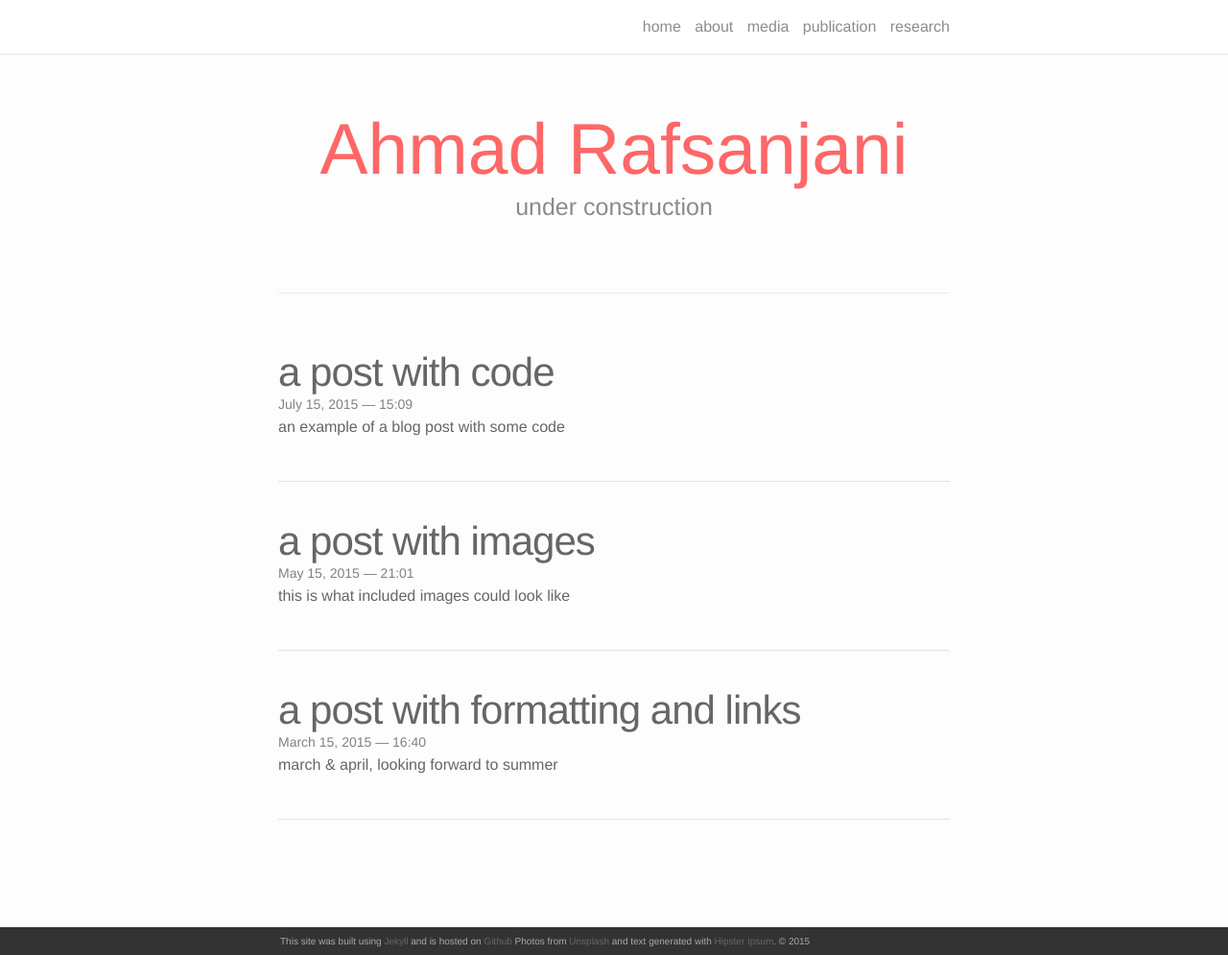
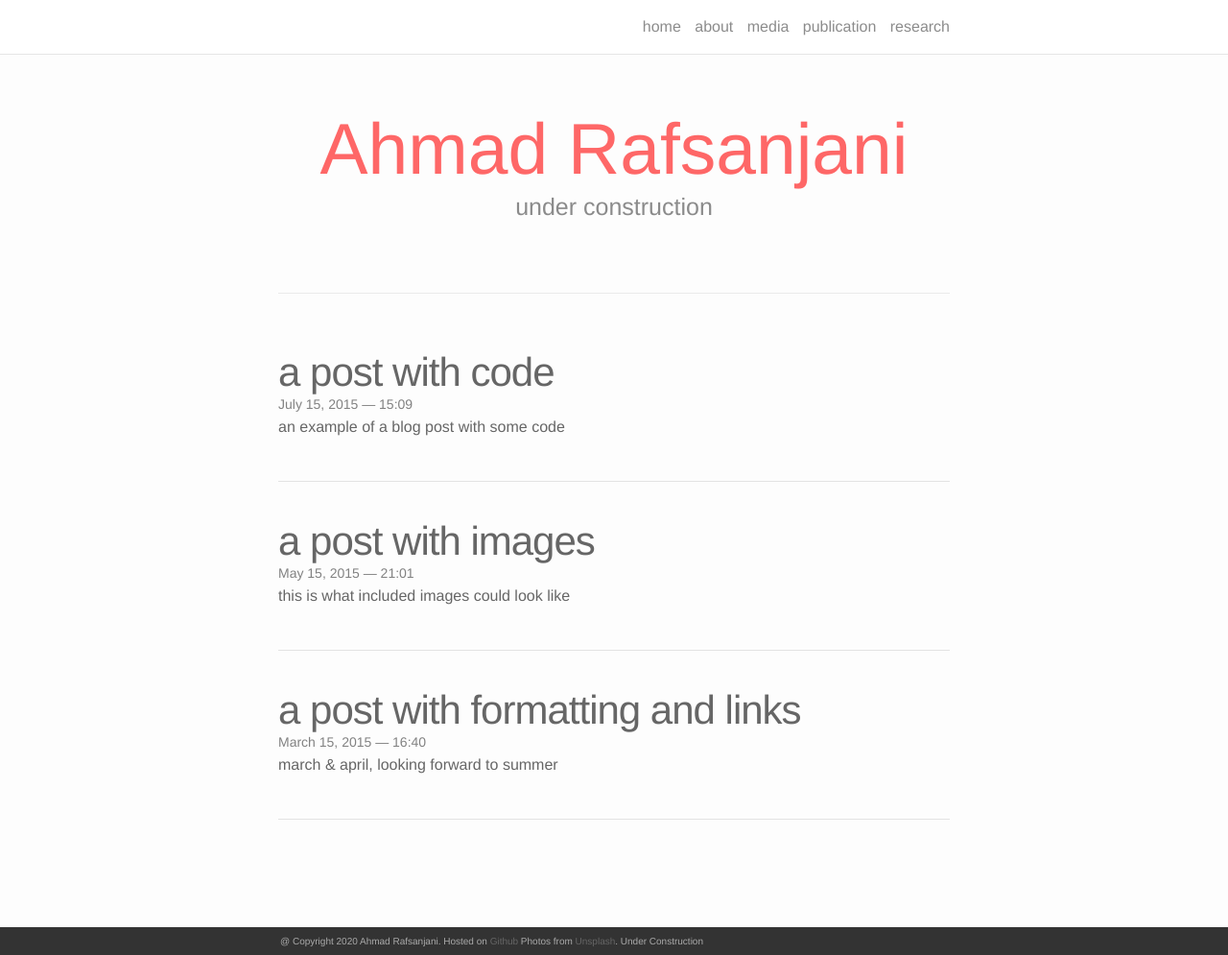
Before and after one commit to ahmadrafsanjani/ahmadrafsanjani.github.io, a Jekyll site: the page built from index.html, in a window 1280 px wide and 995 px high. Shown: the whole window at 96% size. Built offline with Jekyll 4.4.1, drawn with Linux system fonts in a browser that asks for light colours; nearby versions of some CDN libraries; the list of posts is cut into pages by our own code.

Commit message:
Update footer.html

```diff
--- a/_includes/footer.html
+++ b/_includes/footer.html
@@ -1,7 +1,7 @@
 <footer class="site-footer">
 
   <div class="wrapper">
-  	<p>This site was built using <a href="http://jekyllrb.com" target="_blank">Jekyll</a> and is hosted on <a href="https://github.com" target="_blank">Github</a> Photos from <a href="https://unsplash.com" target="_blank">Unsplash</a> and text generated with <a href="http://hipsum.co" target="_blank">Hipster Ipsum</a>. &#169; 2015</p>
+  	<p> @ Copyright 2020 Ahmad Rafsanjani. Hosted on <a href="https://github.com" target="_blank">Github</a> Photos from <a href="https://unsplash.com" target="_blank">Unsplash</a>. Under Construction</p>
   </div>
 
 </footer>
```
